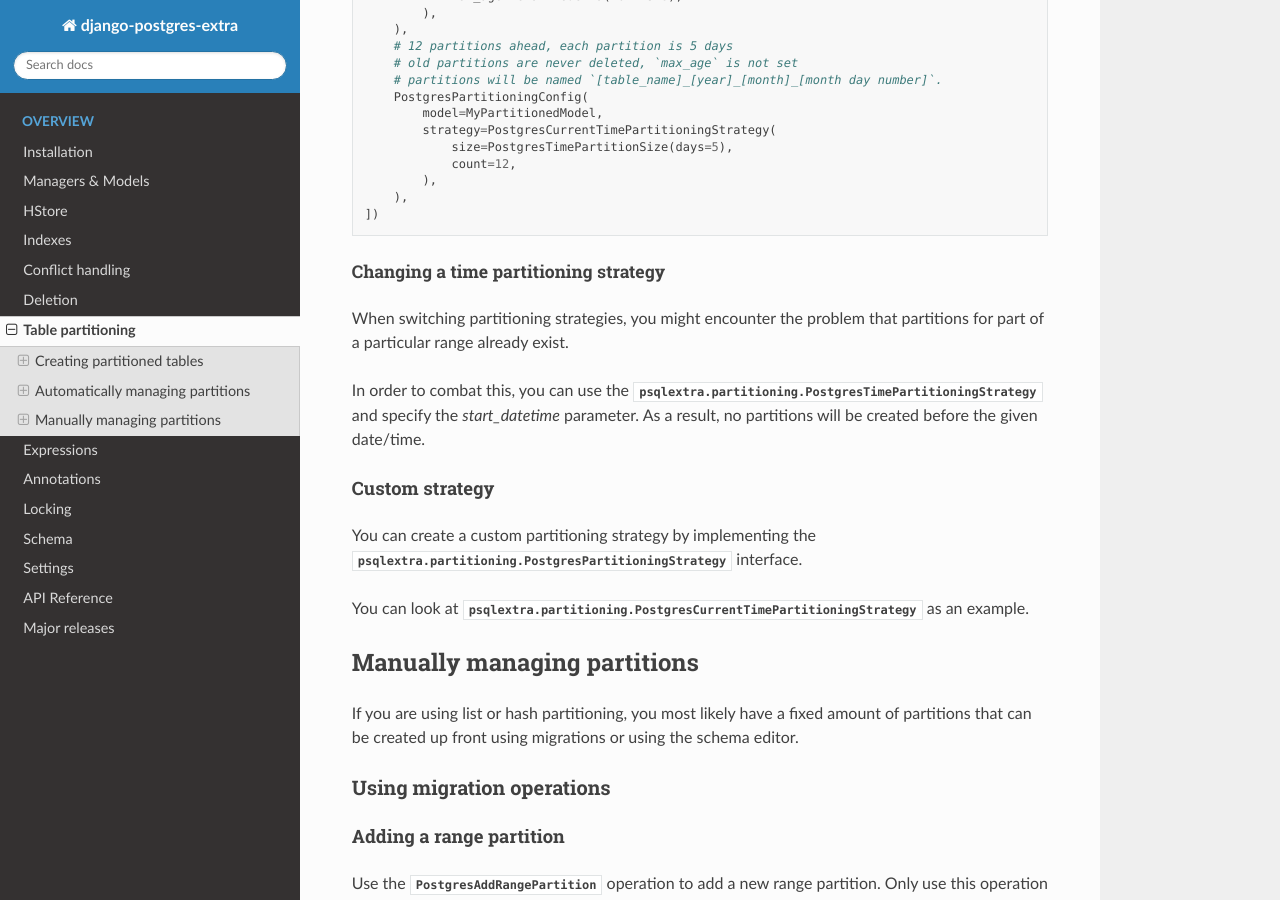
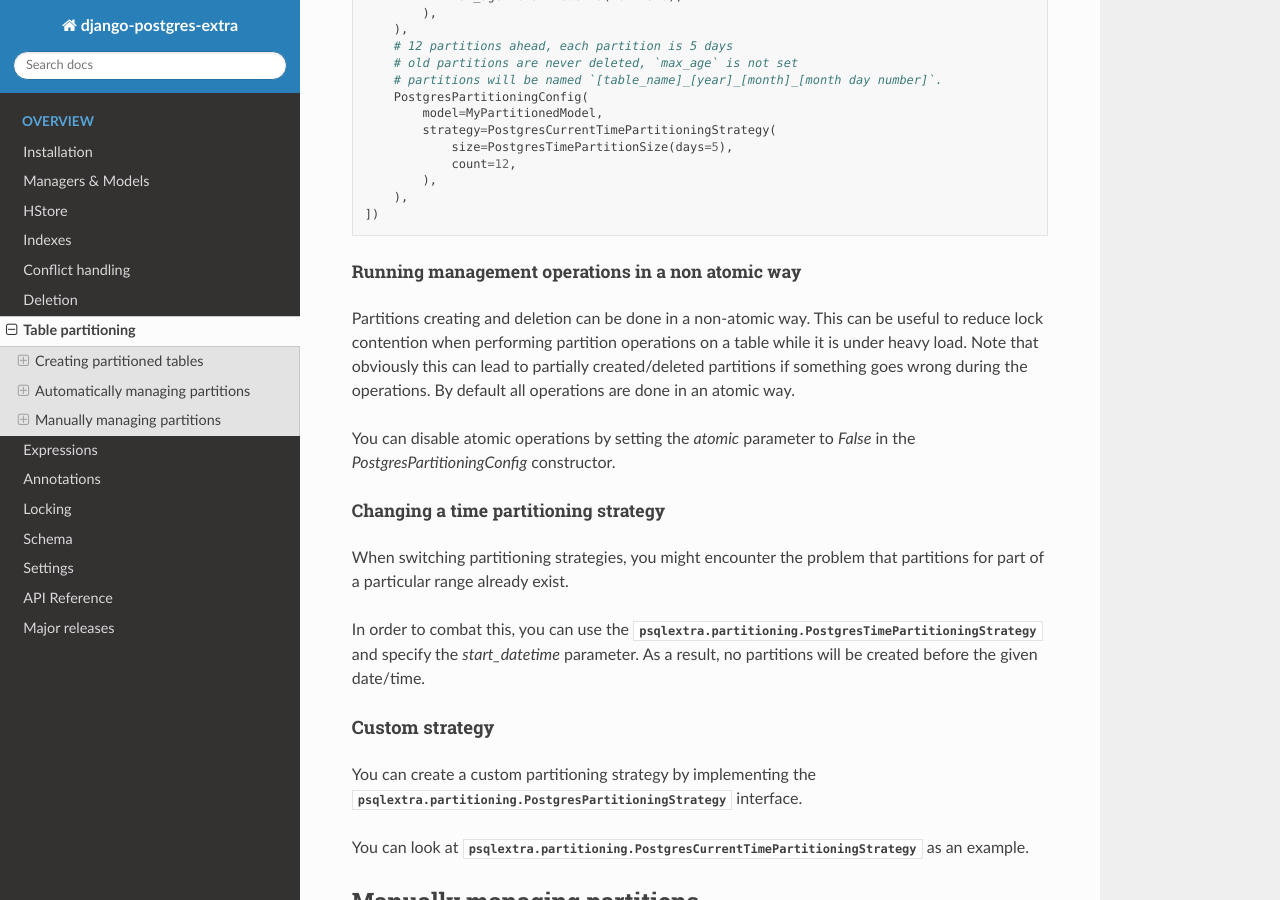
Before and after one commit to SectorLabs/django-postgres-extra, a Sphinx documentation site: the page built from docs/source/table_partitioning.rst, in a window 1280 px wide and 900 px high, scrolled down 3529 px. Built offline with Sphinx 7.4.7 and the Read the Docs theme 2.0.0, drawn with Linux system fonts in a browser that asks for light colours.

Commit message:
Add some documentation regarding atomic parameter

```diff
--- a/docs/source/table_partitioning.rst
+++ b/docs/source/table_partitioning.rst
@@ -176,6 +176,16 @@ Time-based partitioning
        ),
    ])
 
+
+Running management operations in a non atomic way
+^^^^^^^^^^^^^^^^^^^^^^^^^^^^^^^^^^^^^^^^^^^^^^^^^
+
+Partitions creating and deletion can be done in a non-atomic way.
+This can be useful to reduce lock contention when performing partition operations on a table while it is under heavy load.
+Note that obviously this can lead to partially created/deleted partitions if something goes wrong during the operations.
+By default all operations are done in an atomic way.
+
+You can disable atomic operations by setting the `atomic` parameter to `False` in the `PostgresPartitioningConfig` constructor.
 
 Changing a time partitioning strategy
 ^^^^^^^^^^^^^^^^^^^^^^^^^^^^^^^^^^^^^
```
